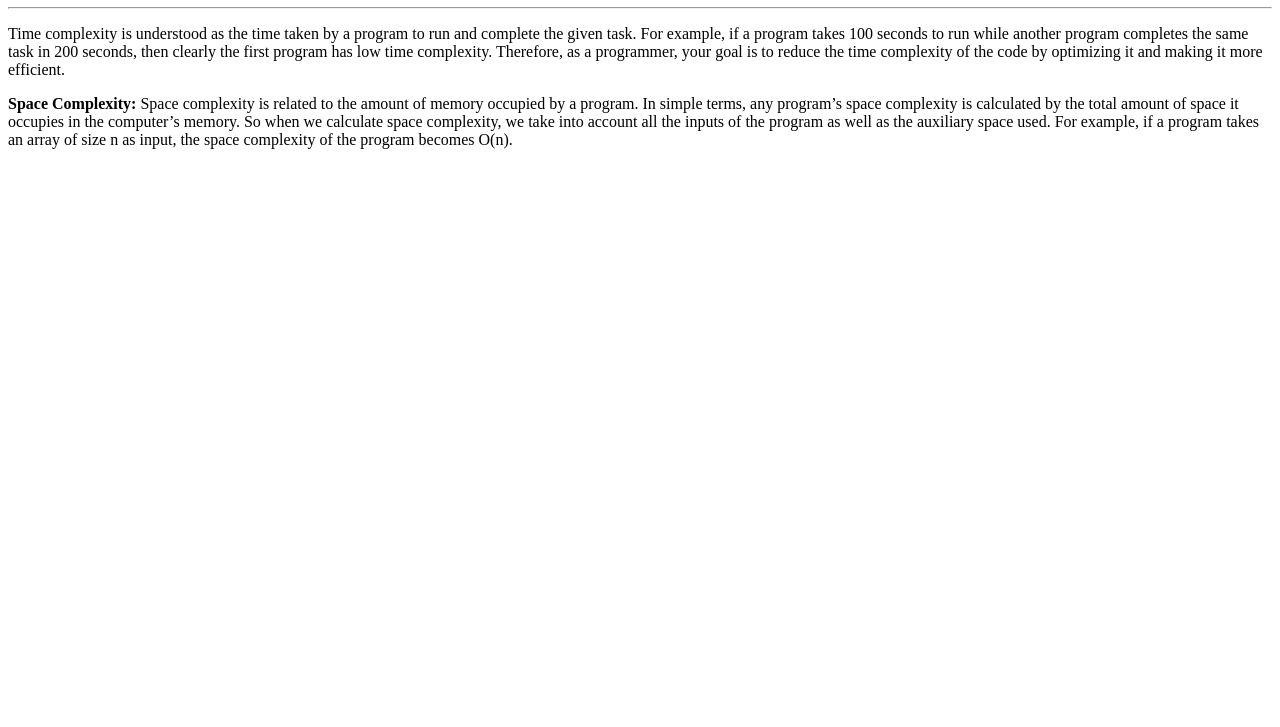
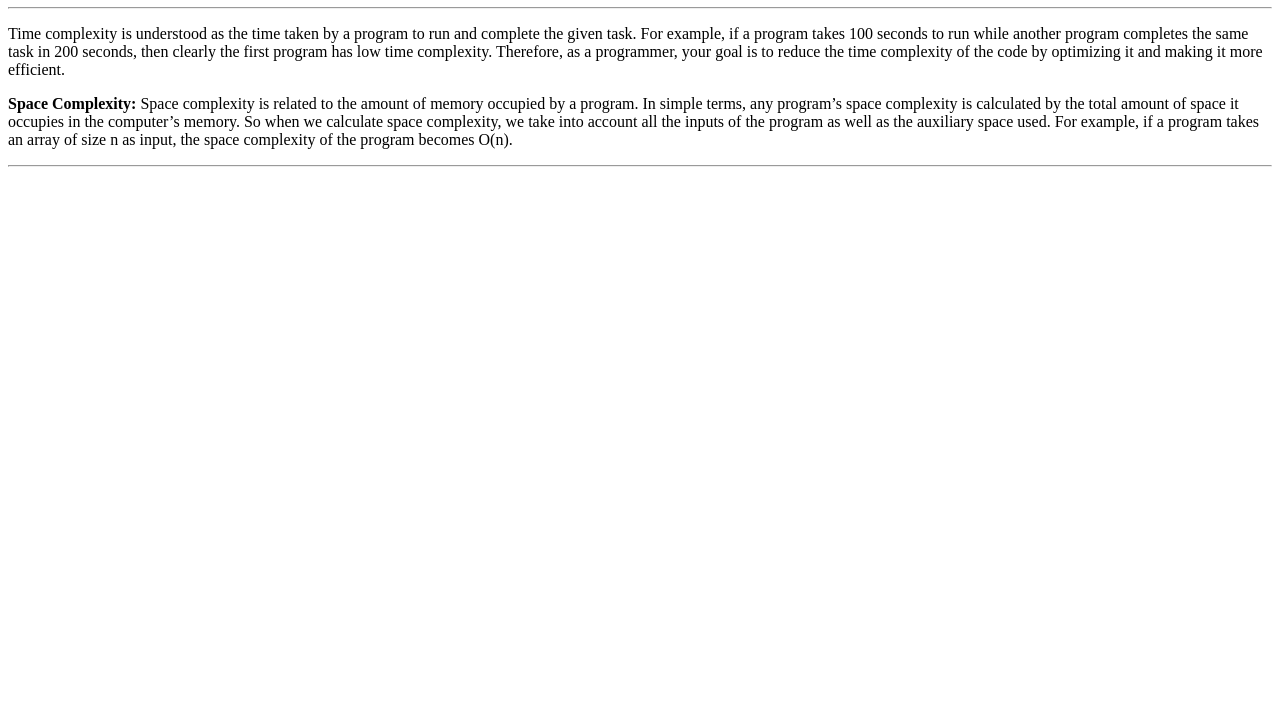
Before and after one commit to acciojob/time-and-space-complexity-JagritiR, a website: page main.html in a window 1280 px wide. Shown: the part 73-800 px from the top of the page. Drawn offline with Linux system fonts and the light colour scheme.

Commit message:
created a submission

```diff
--- a/main.html
+++ b/main.html
@@ -13,8 +13,8 @@
 	<p>Time complexity is understood as the time taken by a program to run and complete the given task. For example, if a
 	program takes 100 seconds to run while another program completes the same task in 200 seconds, then clearly the first program has low time complexity. Therefore, as a programmer, your goal is to reduce the time complexity of the code by optimizing it and making it more efficient.</p>
 <p><b>Space Complexity:</b> Space complexity is related to the amount of memory occupied by a program. In simple terms, any program’s space complexity is calculated by the total amount of space it occupies in the computer’s memory. So when we calculate space complexity, we take into account all the inputs of the program as well as the auxiliary space used. For example, if a program takes an array of size n as input, the space complexity of the program becomes O(n).</p>
-	<!-- the entire body must be written by student -->
-    <script type="text/javascript" src="./script.js">
+	<hr>
+	<script type="text/javascript" src="./script.js">
 </script>
 
 </body>
```
